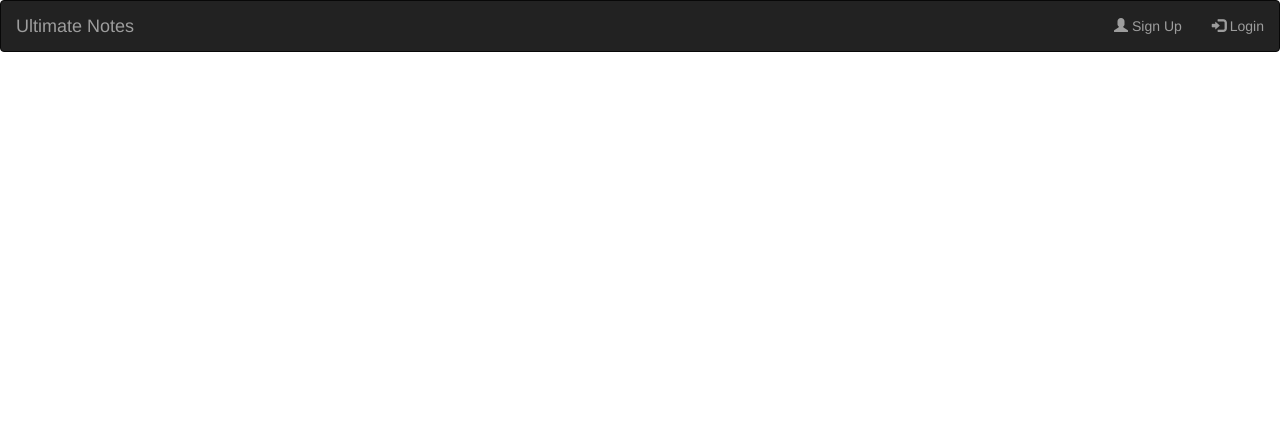
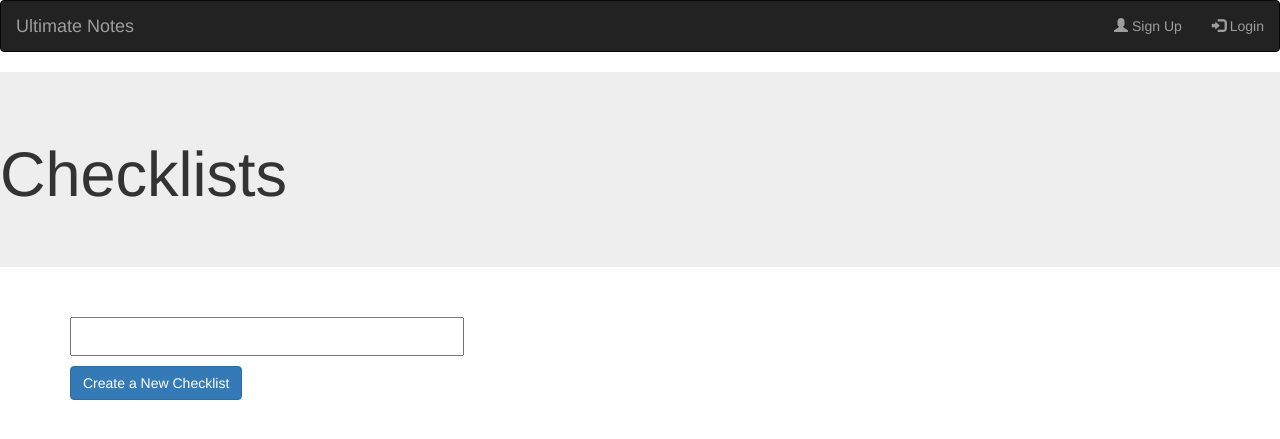
Before and after one commit to ai-is-awesome/ultimate_todo, a Django app: page /checklist/ in a window 1280 px wide. Shown: the top 439 px of the page. Run offline with Django 3.2, Linux system fonts and the light colour scheme; data that the repository does not hold is empty; some libraries are stand-ins or nearby versions.

Commit message:
added the create new checklist, fixed up url confs. Yet to add functionality of editing items within checklists and yet to create a full crud checklist. Need to make intutiive names too. For example the model is called title instead of checklist!

```diff
--- a/notes_app/static/notes_app/style.css
+++ b/notes_app/static/notes_app/style.css
@@ -45,3 +45,16 @@
 	background-color : darkgrey;
 
 }
+
+
+
+
+
+#go_to_checklists {
+
+
+	font-size : 30px;
+
+
+
+}
--- a/notes_app/templates/notes_app/checklist.html
+++ b/notes_app/templates/notes_app/checklist.html
@@ -3,10 +3,26 @@
 
 {% block content %}
 
+<div class = "jumbotron">
+	<h1>Checklists</h1>
+</div>
+<div class = "container">
+<form action = "{% url 'checklists' %}" method = "POST" autocomplete="off">
+	{% csrf_token %}
 
-{% for checklist_title in checklist_titles %}
-<div class ="well">
-	<a href = "{% url 'checklist_detail' checklist_title.id %}">{{ checklist_title.title}}</a>
+
+	<h2>{{ form.title }}</h2>
+	<input type = "submit" value = "Create a New Checklist" class = "btn btn-primary"/>
+</form>
+</div>
+
+<br><br>
+
+	{% for checklist_title in checklist_titles %}
+	<div class = "container">
+	<div class ="well">
+		<a href = "{% url 'checklist_detail' checklist_title.id %}">{{ checklist_title.title}}</a>
+	</div>
 </div>
 {% endfor %}
 
--- a/notes_app/views.py
+++ b/notes_app/views.py
@@ -237,11 +237,27 @@ def update_complete_field(request, pk):
 
 
 def checklists_view(request):
+	context = {}
 	checklist_titles = Title.objects.all()
-	context = {}
+	checklist_titles = checklist_titles.order_by('-created')
+	form = TitleForm()
+	context['form'] = form
 	context["checklist_titles"] = checklist_titles
 
-	return render(request, "notes_app/checklist.html", context)
+	if request.method == 'POST':
+		form = TitleForm(request.POST)
+		if form.is_valid():
+			form.save()
+
+			return redirect(reverse('checklists'))
+
+		else:
+			messages.warning(request, 'Unable to create New Checklist')
+			return redirect(reverse('checklists'))
+
+
+	return render(request, 'notes_app/checklist.html', context)
+
 
 
 
```
Also changed, not shown: notes_app/templates/notes_app/index.html (+9 -8 lines).
